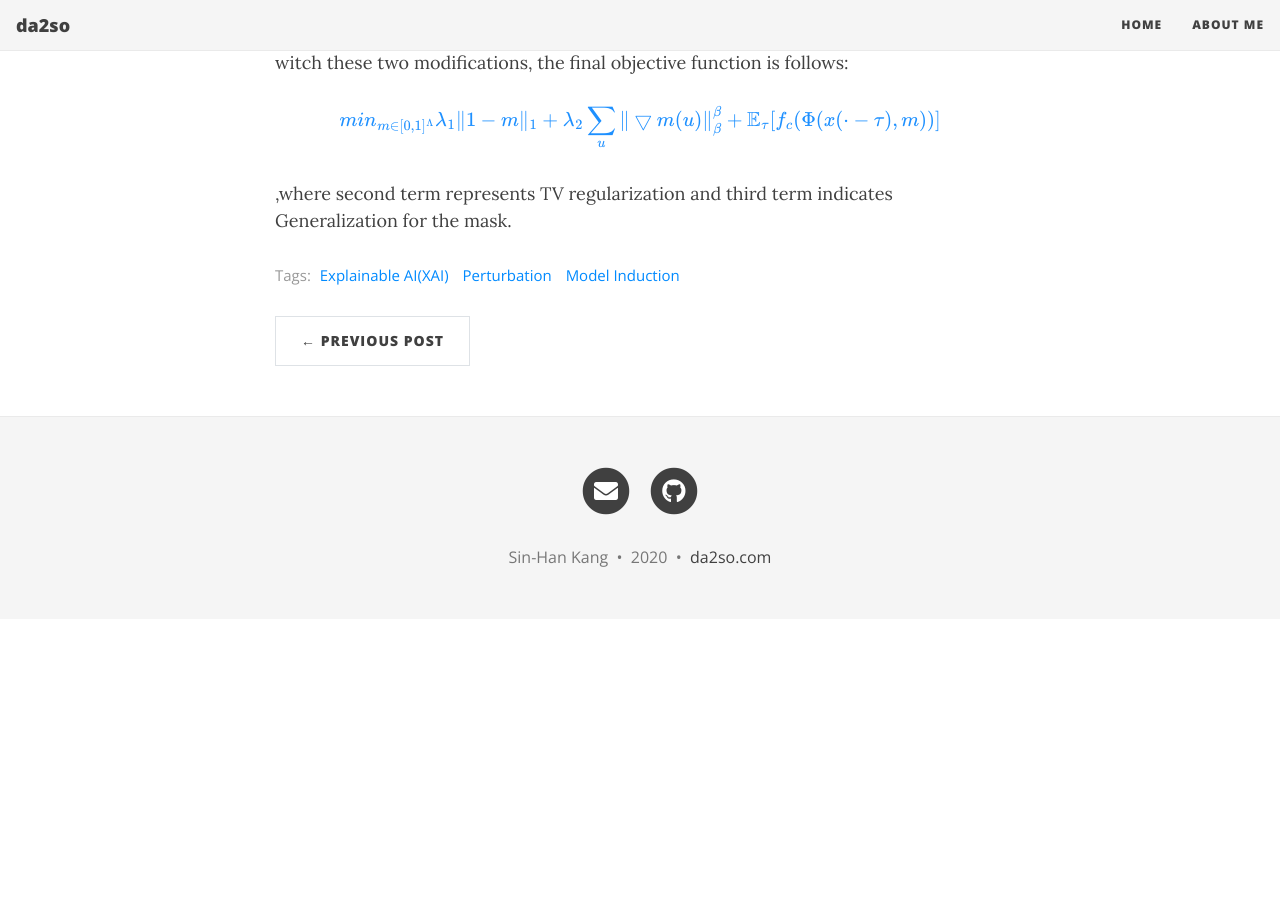
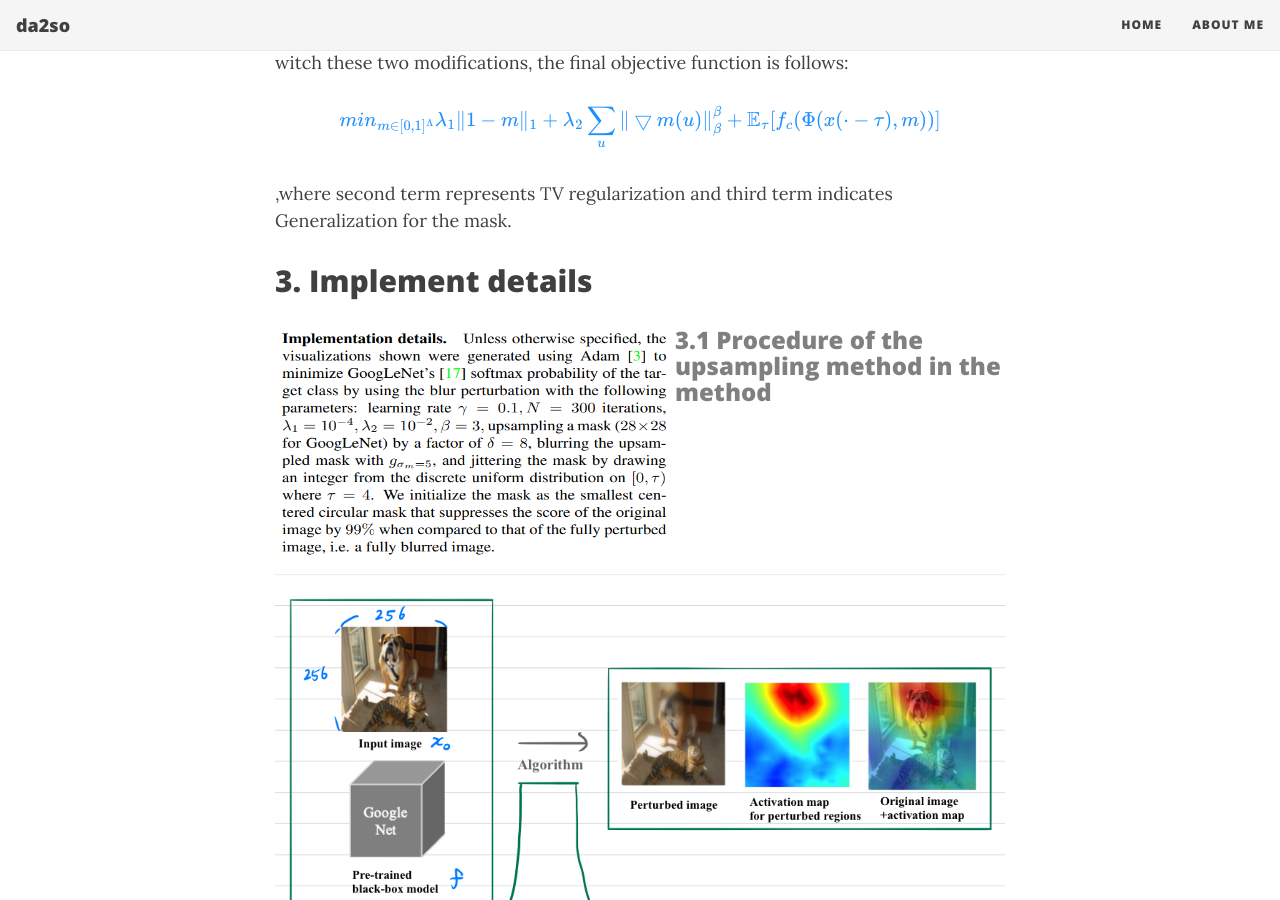
Before and after one commit to da2so/da2so.github.io, a Jekyll site: the page built from _posts/2020-08-11-Meaningful_Perturbation.md, in a window 1280 px wide and 900 px high, scrolled down 3248 px. Built offline with Jekyll 4.4.1, drawn with Linux system fonts in a browser that asks for light colours; nearby versions of some CDN libraries; formulas are drawn with MathJax 3; before the commit the page ends 3867 px from its top, so only the background shows below that.

Commit message:
upload post

```diff
--- a/_posts/2020-08-11-Meaningful_Perturbation.md
+++ b/_posts/2020-08-11-Meaningful_Perturbation.md
@@ -69,7 +69,7 @@ Find the smallest deletion mask <span style="color:DodgerBlue">$m$</span> that c
 #### <span style="color:gray">2.2.2 Dealing with artifacts</span>
 By committing to finding a single representative perturbation, our approach incurs the risk of triggering artifacts of the black-box model, like below figures
 
-<img src="https://da2so.github.io/assets/post_img/2020-08-11-Meaningful_Perturbation/1.png" width="300" height="170" style="float: left">
+<img src="https://da2so.github.io/assets/post_img/2020-08-11-Meaningful_Perturbation/3.png" width="300" height="170" style="float: left">
 <br />
 <br />
 <br />
@@ -92,3 +92,13 @@ witch these two modifications, the final objective function is follows:
 <span style="color:DodgerBlue">\\[min_{m \in [0,1]^\Lambda} \lambda_1 \Vert 1-m \Vert_1 + \lambda_2 \sum_u \Vert \bigtriangledown m(u) \Vert^\beta_\beta + \mathbb{E}_\tau \[ f_c(\Phi (x( \cdot -\tau), m)) \] \\] </span>
 
 ,where second term represents TV regularization and third term indicates Generalization for the mask.
+
+
+## 3. Implement details
+
+<img src="https://da2so.github.io/assets/post_img/2020-08-11-Meaningful_Perturbation/4.png" width="400" height="230" style="float: left">
+
+### <span style="color:gray">3.1 Procedure of the upsampling method in the method</span>
+
+
+![3](https://da2so.github.io/assets/post_img/2020-08-11-Meaningful_Perturbation/5.png){: .mx-auto.d-block :}
```
Also changed, not shown: assets/post_img/2020-08-11-Meaningful_Perturbation/4.png, assets/post_img/2020-08-11-Meaningful_Perturbation/5.png (added).
